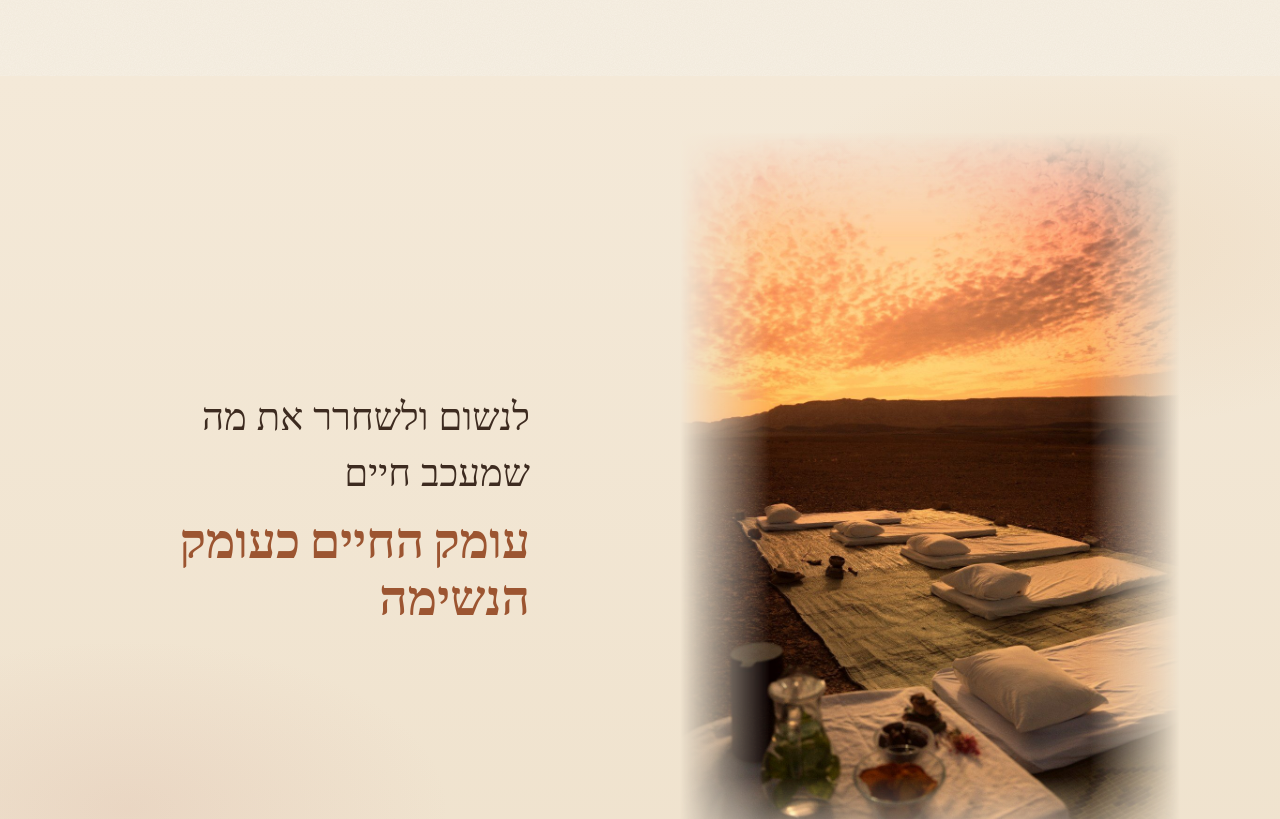
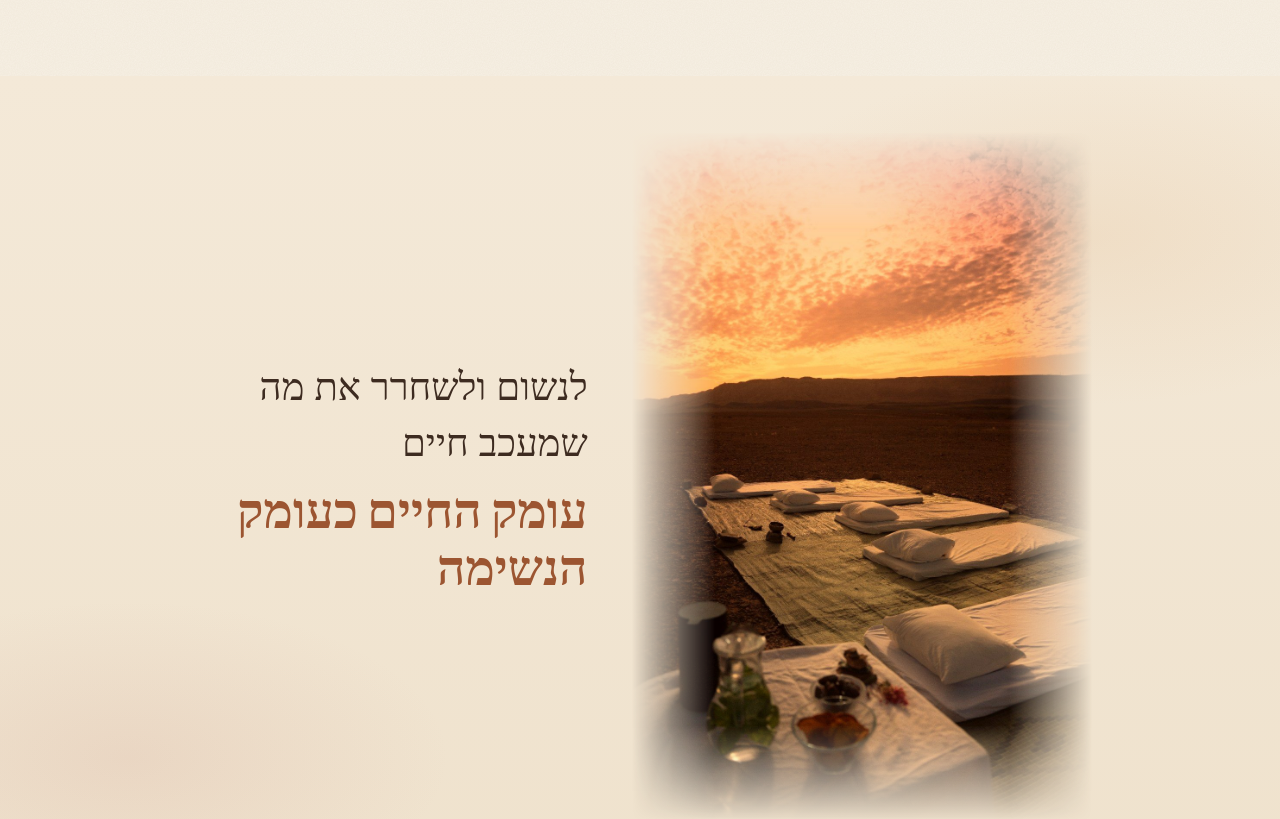
Before and after one commit to rivkyw098-glitch/or-neshima-8a8oxi, a plain HTML site: page index.html in a window 1280 px wide. Shown: the part 5560-6379 px from the top of the page. Drawn offline with Linux system fonts and the light colour scheme; no server answers; a web font is replaced by a local one.

Commit message:
הסרטון והכיתוב צמודים במרכז, בלי חור ביניהם

```diff
--- a/index.html
+++ b/index.html
@@ -873,6 +873,15 @@ footer{border-top:none}
   .quote-sec .media-wide{
     width:100%;max-width:none;margin:0;left:auto;transform:none;aspect-ratio:4/3;
   }
+}
+
+/* תיקון (26/11/2026): הסרטון והכיתוב צמודים במרכז, בלי חור ביניהם.
+   העמודות ברוחב התוכן שלהן, וכל הזוג ממורכז בדף. */
+@media (min-width:720px){
+  .feature-grid{grid-template-columns:auto minmax(0,400px);justify-content:center;gap:clamp(28px,3.5vw,48px);max-width:none}
+  .feature.rev .feature-grid{grid-template-columns:minmax(0,400px) auto}
+  .feature .media-tall,.feature.rev .media-tall{width:clamp(320px,36vw,460px);justify-self:center}
+  .feature .feature-text,.feature.rev .feature-text{justify-self:stretch;max-width:400px}
 }
 </style>
 </head>
```
